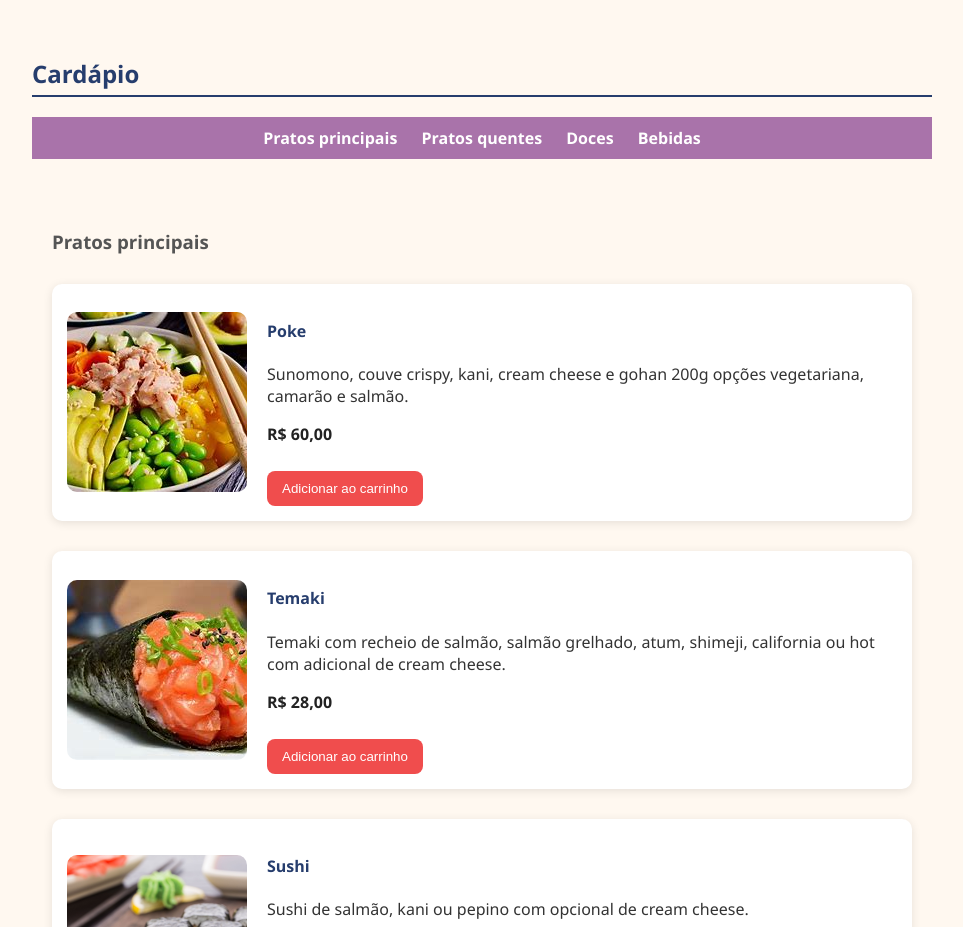
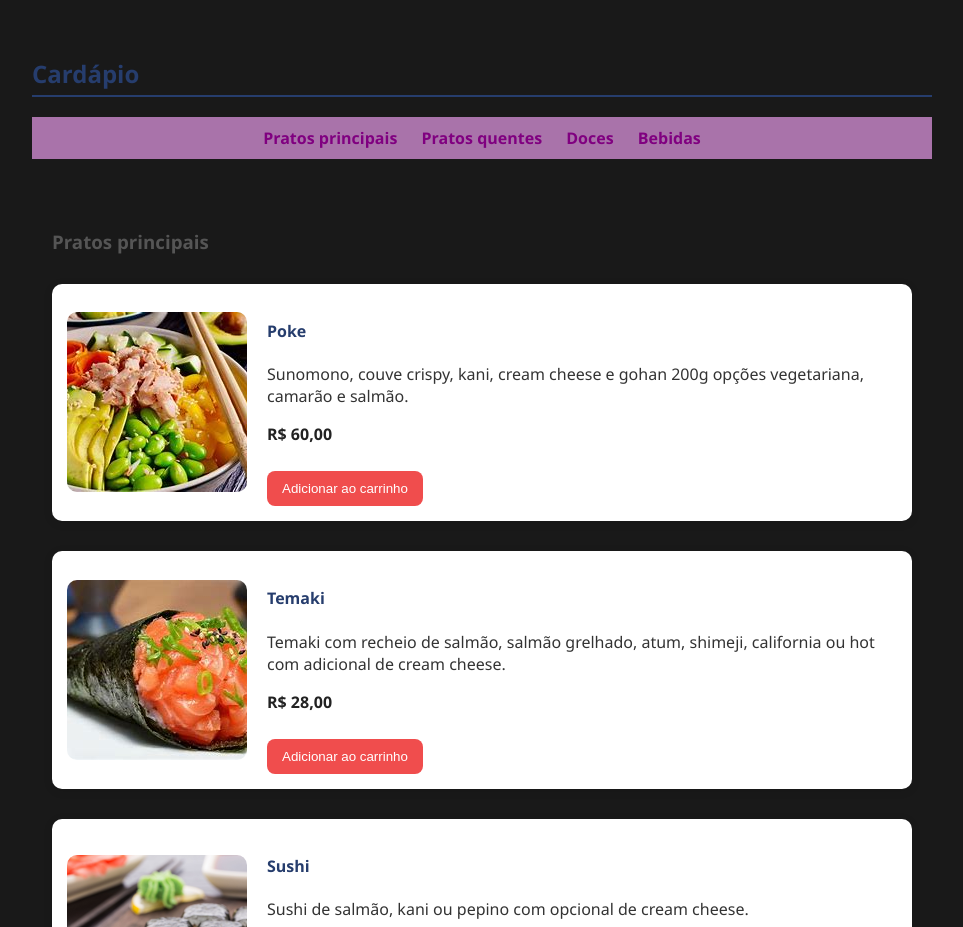
Before and after one commit to GustavodLSantos/Sunime-s-3.0, a plain HTML site: page index.html in a window 1280 px wide. Shown: the part 1430-2357 px from the top of the page, without its empty margins (158-1121 px from the left). Drawn offline with Linux system fonts and the light colour scheme.

Commit message:
atualização de cores

```diff
--- a/styles.css
+++ b/styles.css
@@ -1,7 +1,7 @@
 body {
   margin: 0;
   font-family: 'Segoe UI', sans-serif;
-  background-color: #fff8f0;
+  background-color: #191919;
   color: #333;
 }
 
@@ -28,7 +28,7 @@ nav {
 }
 
 .submenu a {
-  color: white;
+  color: purple;
   margin: 0 10px;
   text-decoration: none;
   font-weight: bold;
```
